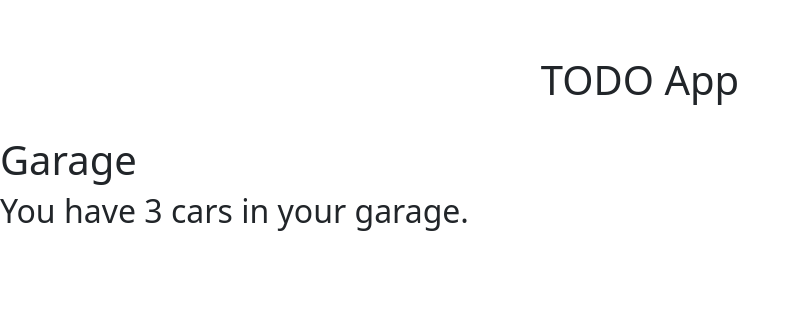
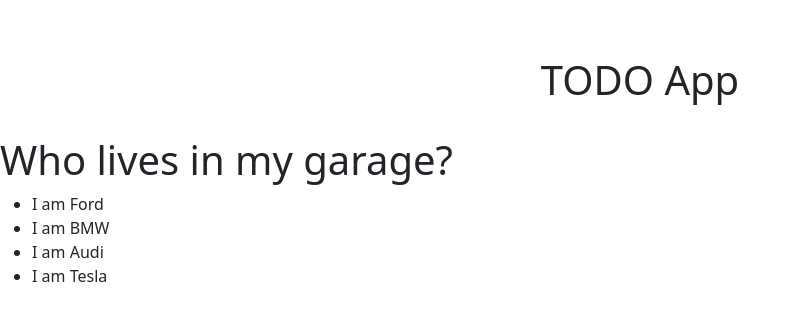
Before and after one commit to shsxol/todo-app, a React (Create React App) app in the folder client/: page / in a window 1280 px wide. Shown: the top 320 px of the page, without its empty margins (0-800 px from the left). Built offline with nearby package versions, Linux system fonts and the light colour scheme.

Commit message:
React list

```diff
--- a/client/src/App.js
+++ b/client/src/App.js
@@ -4,14 +4,14 @@ import React from "react";
 import Title from "./component/Title";
 import Example from "./component/Example";
 
-const cars =['Ford', 'BMW', 'Audi']
+// const cars =['Ford', 'BMW', 'Audi', 'Tesla', 'Ferari', ]
 
 
 function App() {
   return (
     <>
       <Title name="TODO App" />
-      <Example cars= {cars}/>
+      <Example isgoal= {true}/>
     </>
   );
 }
--- a/client/src/component/Example.js
+++ b/client/src/component/Example.js
@@ -28,20 +28,57 @@
 // }
 
 
-// && logical operator
-const cars =['Ford', 'BMW', 'Audi'];
+// // && logical operator
+// const cars =['Ford', 'BMW', 'Audi'];
 
-<Garage cars ={cars}/>
-    export default function Garage(props){
-    const cars = props.cars;
+// <Garage cars ={cars}/>
+//     export default function Garage(props){
+//     const cars = props.cars;
+//     return (
+//         <>
+//         <h1> Garage </h1>
+//         {cars.length > 0 &&
+//         <h2>
+//             You have {cars.length} cars in your garage.
+//         </h2>
+//         }
+//     </>
+//     );
+// }
+
+// // ternary operator
+
+// export default function Goal(props) {
+//     const isgoal= props.isgoal;
+//     return(
+//         <>
+//         {isgoal ? <MadeGoal/> : <MissedGoal/> }
+//         </>
+//     );
+// }
+
+// function MissedGoal(){
+//      return <h1> MISSED! </h1>;
+// }
+
+// function MadeGoal(){
+//      return <h1> Goal! </h1>
+// }
+
+// React list
+
+export default function Garage(){
+    const cars =['Ford','BMW', 'Audi', 'Tesla'];
     return (
         <>
-        <h1> Garage </h1>
-        {cars.length > 0 &&
-        <h2>
-            You have {cars.length} cars in your garage.
-        </h2>
-        }
-    </>
+        <h1> Who lives in my garage? </h1>
+        <ul>
+            {cars.map((car) => <Car brand ={car} /> )}
+        </ul>
+        </>
     );
 }
+
+function Car(props){
+    return <li>I am  {props.brand} </li>;
+}
```
